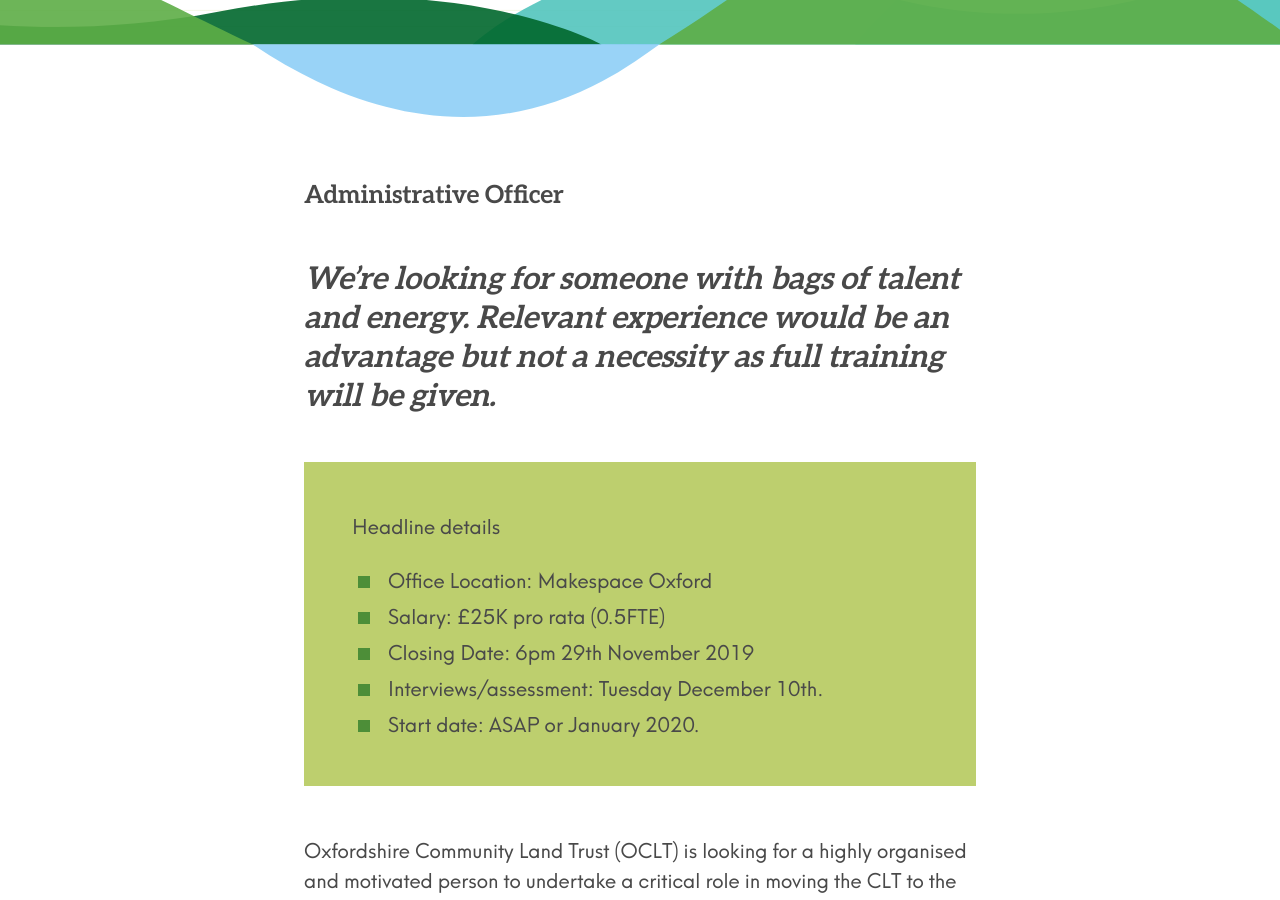
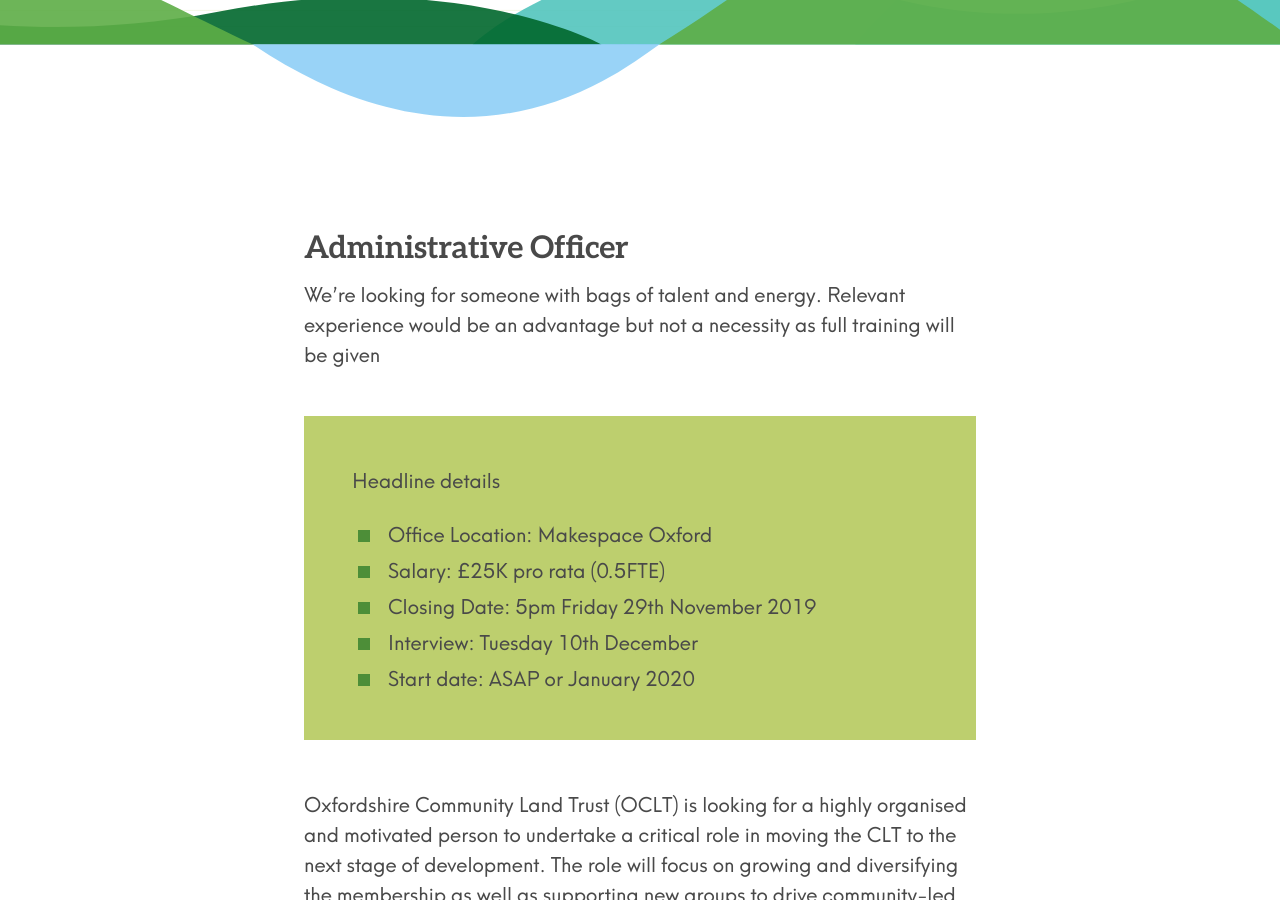
Before and after one commit to johnpuddephatt/oclt, a Jekyll site: the page built from _pages/jobs.md, in a window 1280 px wide and 900 px high, scrolled down 428 px. Built offline with Jekyll 4.4.1, drawn with Linux system fonts in a browser that asks for light colours.

Commit message:
Update from Forestry.io Charlie Fisher updated _pages/jobs.md

```diff
--- a/_pages/jobs.md
+++ b/_pages/jobs.md
@@ -4,9 +4,9 @@ title: Jobs
 subtitle: Help us grow our membership and develop the organisation for its next phase.
 
 ---
-# Administrative Officer
+## Administrative Officer
 
-## _We’re looking for someone with bags of talent and energy. Relevant experience would be an advantage but not a necessity as full training will be given._
+We’re looking for someone with bags of talent and energy. Relevant experience would be an advantage but not a necessity as full training will be given
 
 <div class="pullout-box">
 
@@ -16,11 +16,11 @@ Headline details
 
 <li>Salary: £25K pro rata (0.5FTE)</li>
 
-<li>Closing Date: 6pm 29th November 2019</li>
+<li>Closing Date: 5pm Friday 29th November 2019</li>
 
-<li>Interviews/assessment: Tuesday December 10th.</li>
+<li>Interview: Tuesday 10th December</li>
 
-<li>Start date: ASAP or January 2020.</li>
+<li>Start date: ASAP or January 2020</li>
 
 </ul>
 
```
